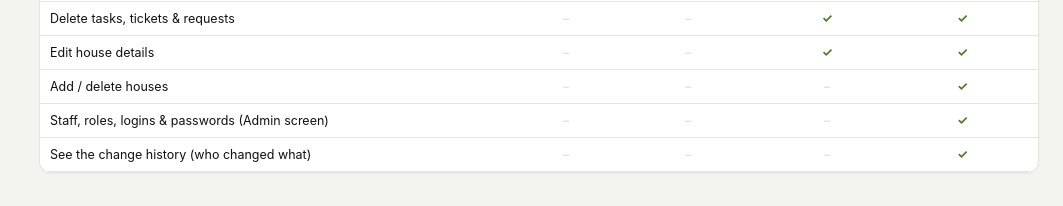
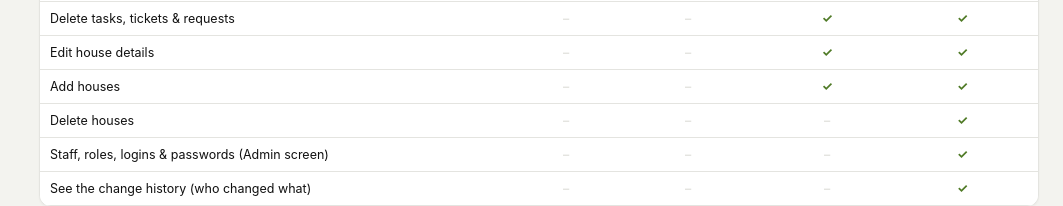
Before and after one commit to arifulatwork/WakeUp-Management-System, a Next.js app: page /admin in a window 1280 px wide. Shown: the part 1697-1903 px from the top of the page, without its empty margins (217-1280 px from the left). Built offline with nearby package versions, Linux system fonts and the light colour scheme; no server answers.

Commit message:
Update UI

```diff
--- a/lib/i18n.tsx
+++ b/lib/i18n.tsx
@@ -362,7 +362,8 @@ const ROWS: Row[] = [
   ["Open the Manager & Ops screens", "Abrir os ecrãs de Gestor e Operações", "Abrir las pantallas de Gerente y Operaciones", "Ouvrir les écrans Responsable et Opérations", "Aprire le schermate Responsabile e Operazioni", "Відкривати екрани менеджера та операцій"],
   ["Delete tasks, tickets & requests", "Eliminar tarefas, pedidos e requisições", "Eliminar tareas, tickets y solicitudes", "Supprimer tâches, tickets et demandes", "Eliminare attività, ticket e richieste", "Видаляти завдання, заявки та запити"],
   ["Edit house details", "Editar dados das casas", "Editar datos de las casas", "Modifier les détails des logements", "Modificare i dettagli delle case", "Редагувати дані будинків"],
-  ["Add / delete houses", "Adicionar / eliminar casas", "Añadir / eliminar casas", "Ajouter / supprimer des logements", "Aggiungere / eliminare case", "Додавати / видаляти будинки"],
+  ["Add houses", "Adicionar casas", "Añadir casas", "Ajouter des logements", "Aggiungere case", "Додавати будинки"],
+  ["Delete houses", "Eliminar casas", "Eliminar casas", "Supprimer des logements", "Eliminare case", "Видаляти будинки"],
   ["Staff, roles, logins & passwords (Admin screen)", "Equipa, funções, acessos e palavras-passe (ecrã Admin)", "Personal, roles, accesos y contraseñas (pantalla Admin)", "Personnel, rôles, accès et mots de passe (écran Admin)", "Personale, ruoli, accessi e password (schermata Admin)", "Персонал, ролі, входи та паролі (екран адміністратора)"],
   ["Photos", "Fotos", "Fotos", "Photos", "Foto", "Фото"],
   ["Attach photo", "Anexar foto", "Adjuntar foto", "Joindre une photo", "Allega foto", "Додати фото"],
--- a/lib/permissions.ts
+++ b/lib/permissions.ts
@@ -9,7 +9,7 @@
 //                only their own jobs (see the "worker actions" in the routes)
 //   coordinator  verifies readiness, can create/edit but never delete
 //   manager      runs operations day to day, can also delete operational data
-//   admin        "Super Admin" — everything, plus staff, roles, logins, houses
+//   admin        "Super Admin" — everything, plus staff, roles, logins, deleting houses
 
 export type Role = "worker" | "coordinator" | "manager" | "admin";
 
@@ -31,7 +31,7 @@ export const PERMS = {
   // houses
   "houses.key": OPS,        // change key status
   "houses.edit": MGMT,      // name, address, temporary-listing dates
-  "houses.create": ADMIN,
+  "houses.create": MGMT,
   "houses.delete": ADMIN,
   // staff
   "staff.manage": ADMIN,
@@ -67,7 +67,8 @@ export const MATRIX: { label: string; roles: readonly Role[] }[] = [
   { label: "Open the Manager & Ops screens", roles: SCREENS["/manager"] },
   { label: "Delete tasks, tickets & requests", roles: PERMS["tasks.delete"] },
   { label: "Edit house details", roles: PERMS["houses.edit"] },
-  { label: "Add / delete houses", roles: PERMS["houses.create"] },
+  { label: "Add houses", roles: PERMS["houses.create"] },
+  { label: "Delete houses", roles: PERMS["houses.delete"] },
   { label: "Staff, roles, logins & passwords (Admin screen)", roles: PERMS["staff.manage"] },
   { label: "See the change history (who changed what)", roles: PERMS["audit.read"] },
 ];
```
Also changed, not shown: app/manager/page.tsx (+7 -0 lines), components/editors/TaskEditor.tsx (+10 -3 lines), 2 other files (tests, documents, lock files or other folders).
